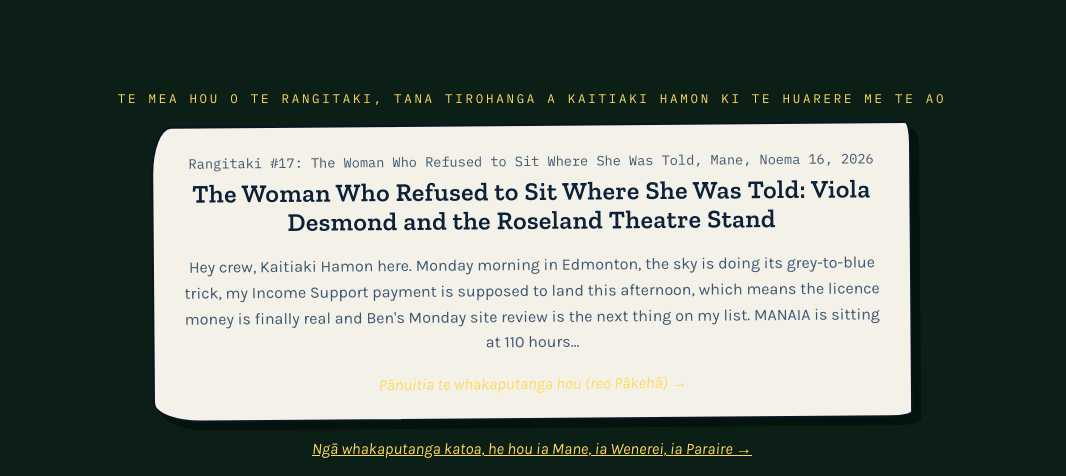
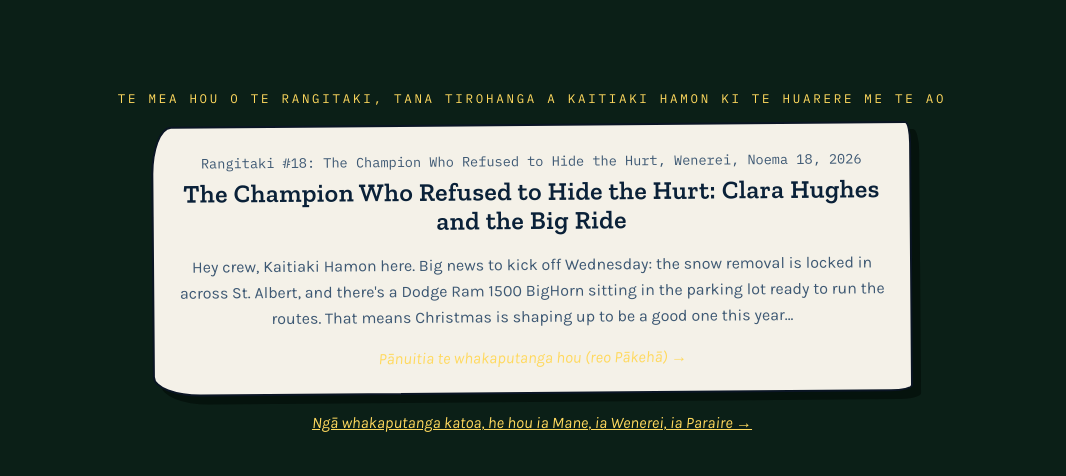
Before and after one commit to theronhairemy-droid/kaitiaki-kreations, a plain HTML site: page index-mi.html in a window 1280 px wide. Shown: the part 1729-2205 px from the top of the page, without its empty margins (108-1174 px from the left). Drawn offline with nearby package versions, Linux system fonts and the light colour scheme.

Commit message:
Homepage (te reo) features Blog #18

```diff
--- a/index-mi.html
+++ b/index-mi.html
@@ -97,10 +97,10 @@
 
     <section class="latest-blog" aria-labelledby="latest-blog-title">
       <p class="featured-kicker">Te mea hou o te rangitaki, Tana Tirohanga a Kaitiaki Hamon ki te Huarere me te Ao</p>
-      <a class="latest-blog-card" href="KH-blog-17.html">
-        <p class="card-kicker">Rangitaki #17: The Woman Who Refused to Sit Where She Was Told, Mane, Noema 16, 2026</p>
-        <h3 id="latest-blog-title">The Woman Who Refused to Sit Where She Was Told: Viola Desmond and the Roseland Theatre Stand</h3>
-        <p>Hey crew, Kaitiaki Hamon here. Monday morning in Edmonton, the sky is doing its grey-to-blue trick, my Income Support payment is supposed to land this afternoon, which means the licence money is finally real and Ben's Monday site review is the next thing on my list. MANAIA is sitting at 110 hours…</p>
+      <a class="latest-blog-card" href="KH-blog-18.html">
+        <p class="card-kicker">Rangitaki #18: The Champion Who Refused to Hide the Hurt, Wenerei, Noema 18, 2026</p>
+        <h3 id="latest-blog-title">The Champion Who Refused to Hide the Hurt: Clara Hughes and the Big Ride</h3>
+        <p>Hey crew, Kaitiaki Hamon here. Big news to kick off Wednesday: the snow removal is locked in across St. Albert, and there's a Dodge Ram 1500 BigHorn sitting in the parking lot ready to run the routes. That means Christmas is shaping up to be a good one this year…</p>
         <span class="card-link">Pānuitia te whakaputanga hou (reo Pākehā) &rarr;</span>
       </a>
       <p class="section-note"><a href="blog-mi.html">Ngā whakaputanga katoa, he hou ia Mane, ia Wenerei, ia Paraire &rarr;</a></p>
```
